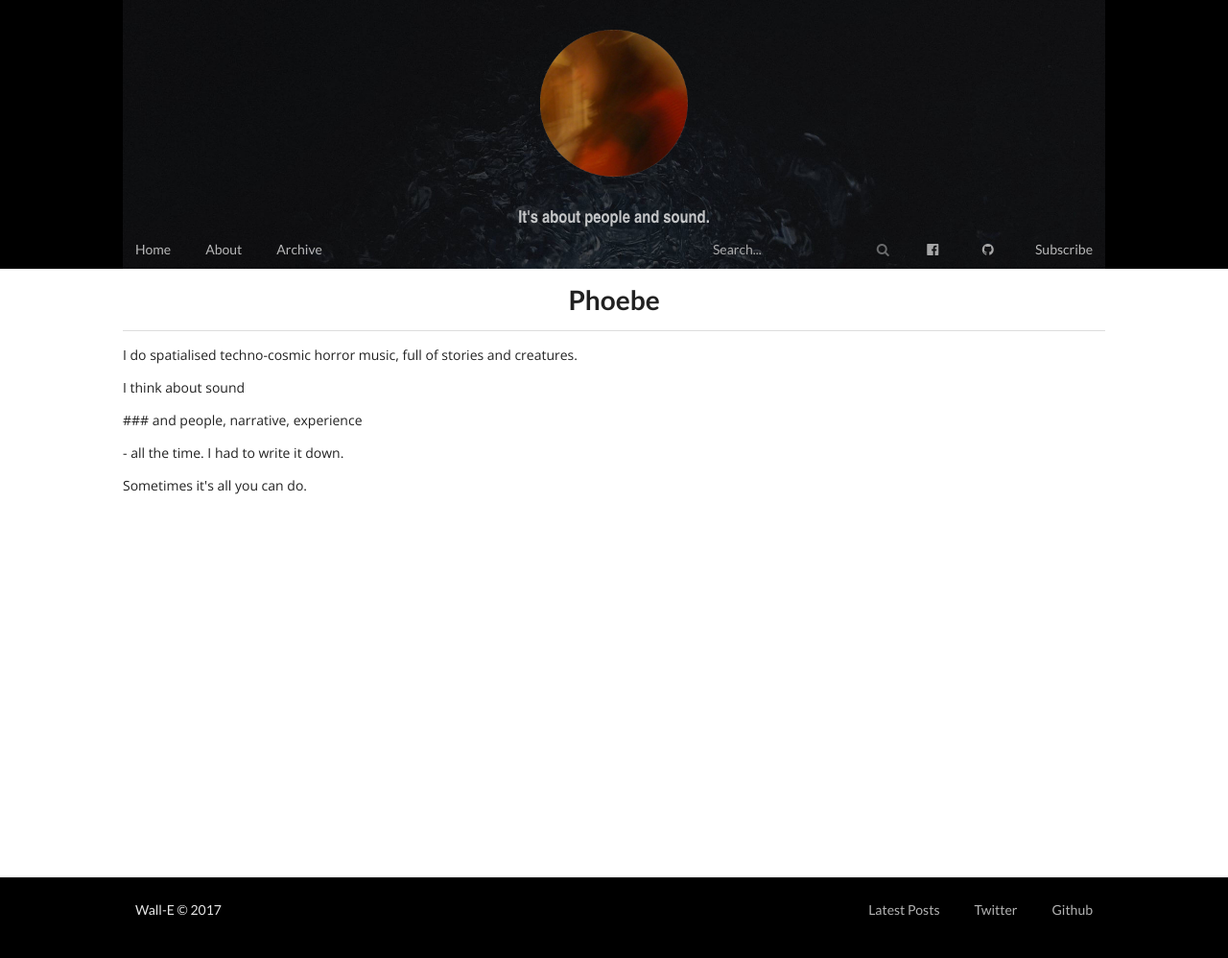
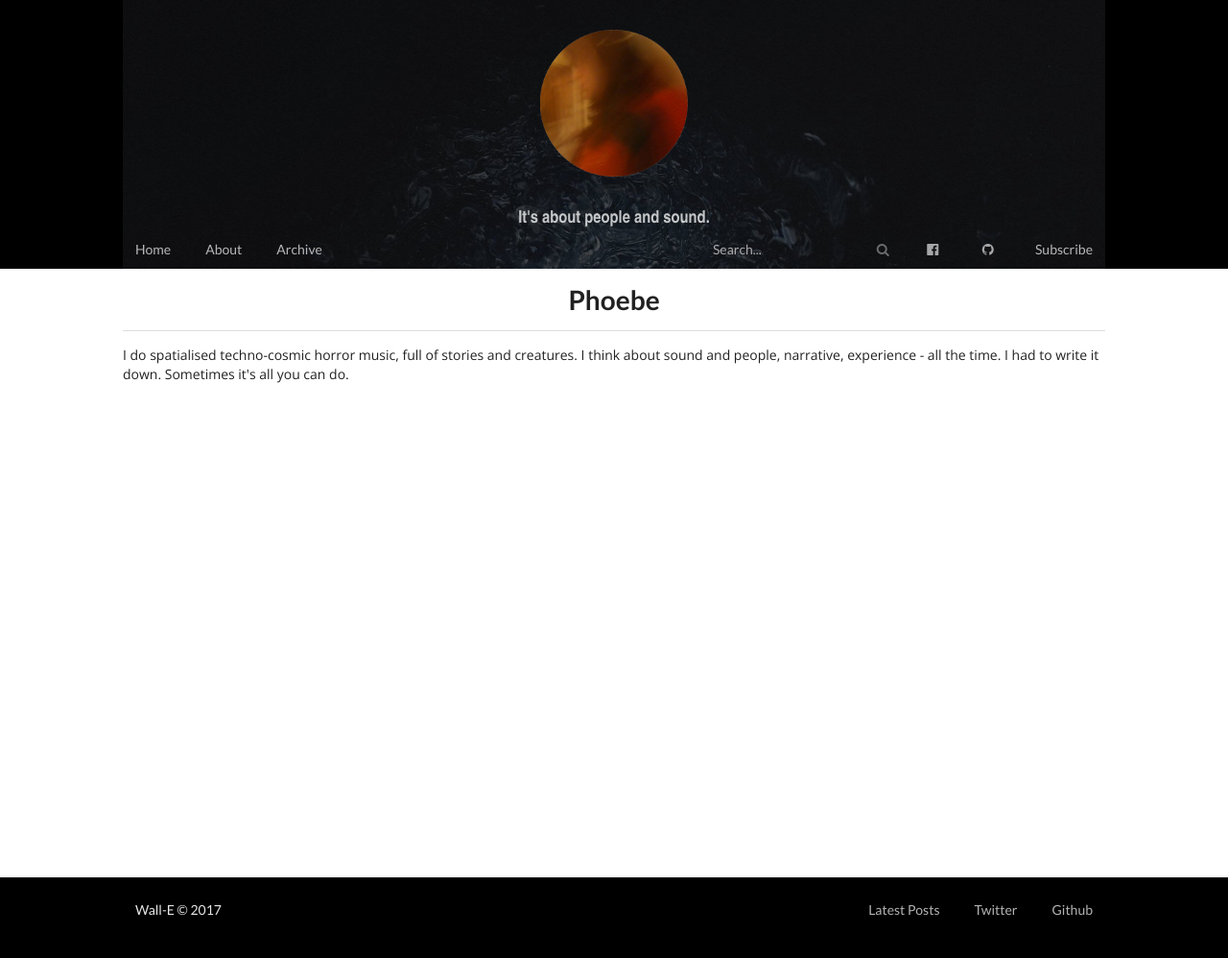
Before and after one commit to ZOOCHOSIS-BLOG/ZOOCHOSIS-BLOG.github.io, a Jekyll site: the page built from about.html, in a window 1280 px wide. Shown: the whole page at 96% size. Built offline with Jekyll 4.4.1, drawn with Linux system fonts in a browser that asks for light colours.

Commit message:
text for web client

```diff
--- a/about.html
+++ b/about.html
@@ -3,22 +3,14 @@ layout: page
 title: Phoebe
 ---
 
-<p>
+
 I do spatialised techno-cosmic horror music, full of stories and creatures.
-</p>
 
-<p>
+
+
 I think about sound
-</p>
-<p>
-### and people,
-narrative,
-experience
-</p>
-<p>
-- all the time. I had to write it down.
-</p>
 
-<p>
+and people, narrative, experience - all the time. I had to write it down.
+
+
 Sometimes it's all you can do.
-</p>
```
